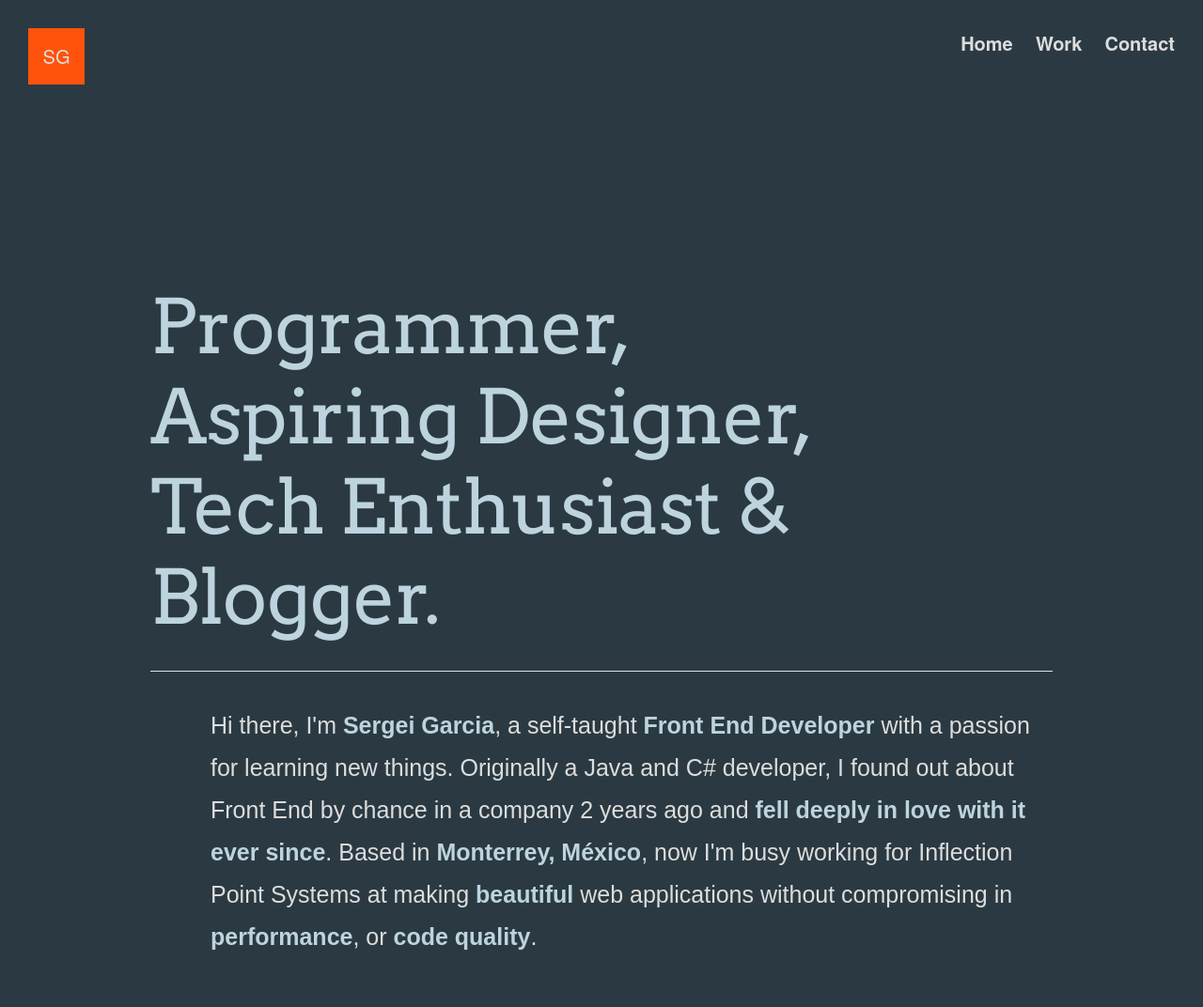
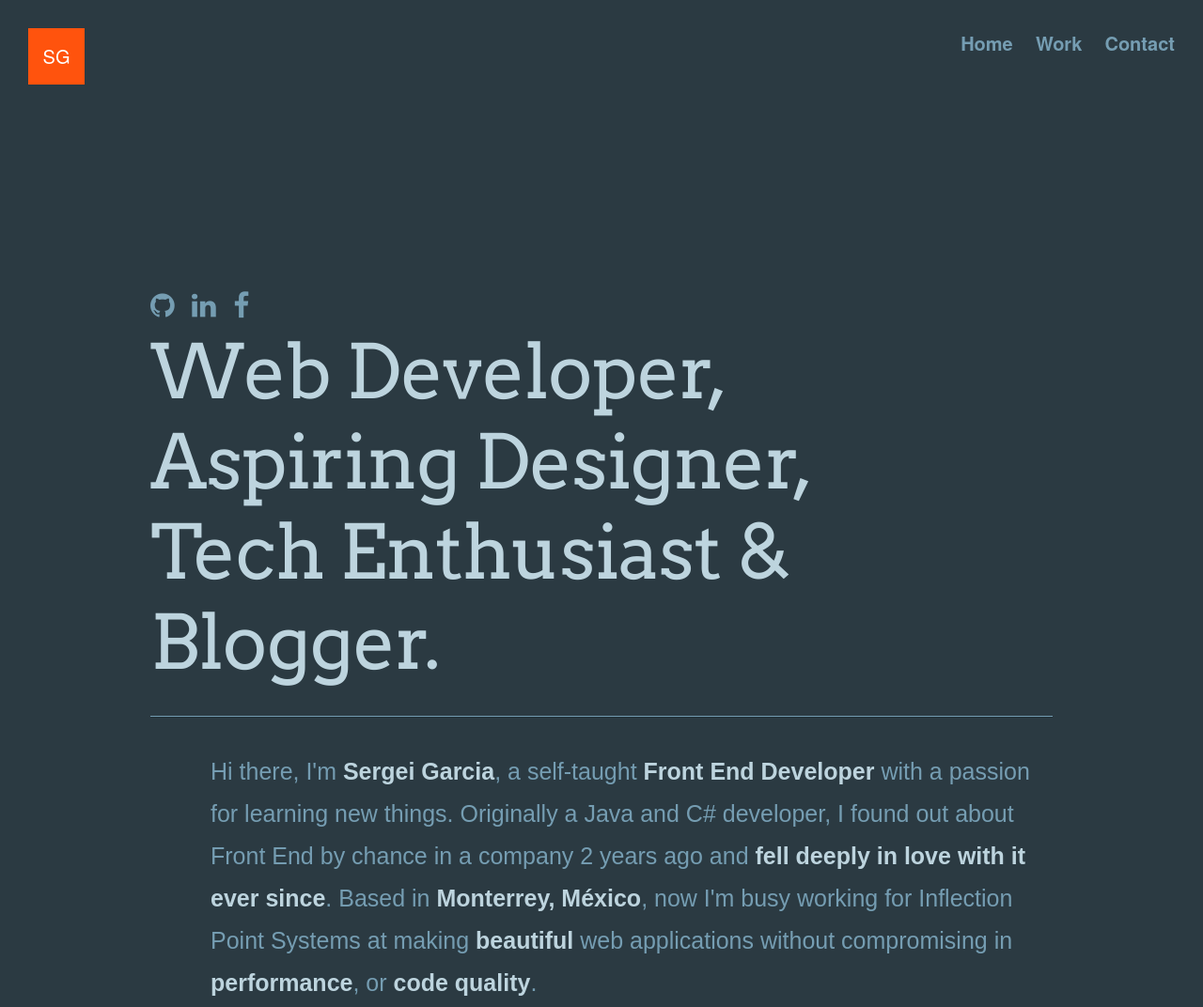
Before and after one commit to sgarcia-dev/sgarcia-dev.github.io, a website: page index.html in a window 1280 px wide. Shown: the top 1072 px of the page at 94% size. Drawn offline with Linux system fonts and the light colour scheme.

Commit message:
added minor animations

```diff
--- a/index.html
+++ b/index.html
@@ -9,7 +9,7 @@
     <link rel="stylesheet" href="dist/index.css">
 </head>
 <body>
-<nav class="l-navbar reveal fade-in-down">
+<nav class="l-navbar reveal fade-in-down" data-reveal-offset="0">
     <div class="fills-parent-h navbar-left">
 		<div id="logo" class="is-link-text">SG</div>
     </div>
@@ -20,32 +20,49 @@
 	</div>
 </nav>
 
-<section class="l-landing reveal fade-in-up">
+<section class="l-landing reveal">
     <div class="container">
-        <h1 class="block-header">Programmer,<br>Aspiring Designer,<br>Tech Enthusiast & Blogger.</h1>
-		<hr>
-		<p class="block-text">
+		<div class="reveal fade-in-left">
+			<div class="landing-nav-icons">
+				<a href="https://github.com/sgarcia-dev">
+					<i class="fa fa-github"></i>
+				</a>
+				<a href="https://www.linkedin.com/in/sergeigarcia">
+					<i class="fa fa-linkedin"></i>
+				</a>
+				<a href="https://www.facebook.com/sgarcia.dev">
+					<i class="fa fa-facebook"></i>
+				</a>
+			</div>
+			<h1 class="block-header">Web Developer,<br>Aspiring Designer,<br>Tech Enthusiast & Blogger.</h1>
+			<hr>
+		</div>
+		<p class="block-text reveal fade-in-up" data-reveal-offset="0.5">
 			Hi there, I'm <b>Sergei Garcia</b>, a self-taught <b>Front End Developer</b> with a passion for learning new things. Originally a Java and C# developer, I found out about Front End by chance in a company 2 years ago and <b>fell deeply in love with it ever since</b>. Based in <b>Monterrey, México</b>, now I'm busy working for Inflection Point Systems at making <b>beautiful</b> web applications without compromising in <b>performance</b>, or <b>code quality</b>.
 		</p>
     </div>
 </section>
 
-<section id="l-work" class="l-block reveal fade-in-up">
+<section id="l-work" class="l-block">
 	<div class="container">
-		<h2 class="block-header">Work</h2>
-		<hr>
-		<p class="block-text">Lorem ipsum dolor sit amet, consectetur adipisicing elit. Amet esse fugiat hic provident quis repellat similique veritatis. Atque consectetur et illum, iure nesciunt non odit quas repudiandae rerum, sint, suscipit? Lorem ipsum dolor sit amet, consectetur adipisicing elit. Aut possimus repudiandae veritatis voluptatum? Asperiores distinctio eos est eveniet, harum minus nulla quis quo! Commodi distinctio, exercitationem ipsum non voluptates voluptatum.</p>
-		<p class="block-text">Lorem ipsum dolor sit amet, consectetur adipisicing elit. Ad aperiam consequuntur dolorem facere nam non qui sequi temporibus totam ut. Aliquam assumenda dolorem excepturi inventore molestiae nam possimus recusandae reiciendis.</p>
-		<p class="block-text">Lorem ipsum dolor sit amet, consectetur adipisicing elit. Aliquam aliquid commodi cupiditate distinctio ea, esse explicabo itaque laudantium magnam magni officia optio quaerat quasi quia repellendus repudiandae sint soluta tempora. Lorem ipsum dolor sit amet, consectetur adipisicing elit. Animi commodi consectetur cumque ex explicabo id incidunt iure maiores nemo, non nulla obcaecati odit optio porro quibusdam quo ratione rerum veritatis.</p>
+		<div class="reveal fade-in-left">
+			<h2 class="block-header">Work</h2>
+			<hr>
+		</div>
+		<p class="block-text reveal fade-in-up" data-reveal-offset="0.5">Lorem ipsum dolor sit amet, consectetur adipisicing elit. Amet esse fugiat hic provident quis repellat similique veritatis. Atque consectetur et illum, iure nesciunt non odit quas repudiandae rerum, sint, suscipit? Lorem ipsum dolor sit amet, consectetur adipisicing elit. Aut possimus repudiandae veritatis voluptatum? Asperiores distinctio eos est eveniet, harum minus nulla quis quo! Commodi distinctio, exercitationem ipsum non voluptates voluptatum.</p>
+		<p class="block-text reveal fade-in-up" data-reveal-offset="0.5">Lorem ipsum dolor sit amet, consectetur adipisicing elit. Ad aperiam consequuntur dolorem facere nam non qui sequi temporibus totam ut. Aliquam assumenda dolorem excepturi inventore molestiae nam possimus recusandae reiciendis.</p>
+		<p class="block-text reveal fade-in-up" data-reveal-offset="0.5">Lorem ipsum dolor sit amet, consectetur adipisicing elit. Aliquam aliquid commodi cupiditate distinctio ea, esse explicabo itaque laudantium magnam magni officia optio quaerat quasi quia repellendus repudiandae sint soluta tempora. Lorem ipsum dolor sit amet, consectetur adipisicing elit. Animi commodi consectetur cumque ex explicabo id incidunt iure maiores nemo, non nulla obcaecati odit optio porro quibusdam quo ratione rerum veritatis.</p>
 	</div>
 </section>
 
-<section id="l-contact" class="l-block reveal fade-in-up">
+<section id="l-contact" class="l-block">
 	<div class="container">
-		<h2 class="block-header">Contact</h2>
-		<hr>
-		<p class="block-text">Lorem ipsum dolor sit amet, consectetur adipisicing elit. Amet esse fugiat hic provident quis repellat similique veritatis. Atque consectetur et illum, iure nesciunt non odit quas repudiandae rerum, sint, suscipit?</p>
-		<p class="block-text">Lorem ipsum dolor sit amet, consectetur adipisicing elit. Delectus ea earum facere itaque magni nihil voluptates! Animi at consectetur cum dicta est facilis, laboriosam nihil nisi non praesentium ullam, unde. Lorem ipsum dolor sit amet, consectetur adipisicing elit. Aperiam consequatur dolorem enim ex explicabo id iste molestias repellat similique ut? Deleniti doloremque et eum ipsam iure possimus, provident quae sunt.</p>
+		<div class="reveal fade-in-left">
+			<h2 class="block-header">Contact</h2>
+			<hr>
+		</div>
+		<p class="block-text reveal fade-in-up" data-reveal-offset="0.5">Lorem ipsum dolor sit amet, consectetur adipisicing elit. Amet esse fugiat hic provident quis repellat similique veritatis. Atque consectetur et illum, iure nesciunt non odit quas repudiandae rerum, sint, suscipit?</p>
+		<p class="block-text reveal fade-in-up" data-reveal-offset="0.5">Lorem ipsum dolor sit amet, consectetur adipisicing elit. Delectus ea earum facere itaque magni nihil voluptates! Animi at consectetur cum dicta est facilis, laboriosam nihil nisi non praesentium ullam, unde. Lorem ipsum dolor sit amet, consectetur adipisicing elit. Aperiam consequatur dolorem enim ex explicabo id iste molestias repellat similique ut? Deleniti doloremque et eum ipsam iure possimus, provident quae sunt.</p>
 	</div>
 </section>
 
--- a/src/common/reveal.js
+++ b/src/common/reveal.js
@@ -7,7 +7,7 @@ module.exports = {
 
 function init(config) {
 	if (config) {
-		reveal.offset = config.offset || 0;
+		reveal.offset = config.offset || 0
 	}
 
 	reveal.elements = [];
--- a/src/common/reveal.scss
+++ b/src/common/reveal.scss
@@ -26,6 +26,15 @@
 		transform: translateY(0);
 	}
 }
+.fade-in-left {
+	opacity: 0;
+	transition: opacity 0.5s, transform 0.5s ease-out;
+	transform: translateX(5%);
+	&.is-revealed {
+		opacity: 1;
+		transform: translateX(0);
+	}
+}
 .fade-in-up {
 	opacity: 0;
 	transition: opacity 0.5s, transform 0.5s ease-out;
--- a/src/components/content-block.scss
+++ b/src/components/content-block.scss
@@ -4,7 +4,7 @@
 
 .block-header {
 	font-size: 6rem;
-	color: $foreground-color;
+	color: $foreground-accent-color;
 }
 
 .block-text {
--- a/src/components/landing.scss
+++ b/src/components/landing.scss
@@ -1,6 +1,18 @@
 .l-landing {
 	padding-top: 20rem;
 	padding-bottom: 14rem;
+	.landing-nav-icons {
+		a {
+			color: $foreground-color;
+			font-size: 3rem;
+			transition: color 0.3s;
+			margin-right: 1rem;
+			text-decoration: none;
+			&:hover {
+				color: $foreground-accent-color;
+			}
+		}
+	}
 	.block-header {
 		color: $foreground-accent-color;
 	}
--- a/src/components/navbar.scss
+++ b/src/components/navbar.scss
@@ -3,6 +3,7 @@ $navbar-padding: 2em;
 	position: absolute;
 	width: 100%;
 	top: 0;
+	z-index: 9;
 	.navbar-left, .navbar-right {
 		padding-top: $navbar-padding;
 	}
@@ -39,7 +40,7 @@ $navbar-padding: 2em;
 	font-size: 5rem;
 	line-height: 12rem;
 	background-color: $accent-color;
-	color: $foreground-color;
+	color: white;
 	text-align: center;
 	transition: color 0.5s, background-color 0.5s;
 	&:hover {
--- a/src/config/config.scss
+++ b/src/config/config.scss
@@ -2,7 +2,7 @@ $primary-font: 'Arvo';
 $secondary-font: 'Raleway';
 
 $background-color: #2B3A42;
-$foreground-color: #dddddd;
+$foreground-color: #759db2 ;
 $foreground-accent-color: #BDD4DE;
 
 $accent-color: #FF530D;
@@ -14,3 +14,8 @@ body {
 h1,h2,h3,h4,h5,h6 {
 	font-family: $primary-font, serif;
 }
+
+hr {
+	border-top: 1px solid $foreground-color;
+	border-bottom: 1px solid darken($foreground-color, 40%);
+}
--- a/src/index.js
+++ b/src/index.js
@@ -3,5 +3,5 @@ require('./config/config');
 var reveal = require('./common/reveal');
 
 reveal.init({
-	offset: 0.2
+	offset: 0.1
 });
```
Also changed, not shown: src/index.html (+33 -16 lines), dist/index.css, dist/index.js, 1 other file.
